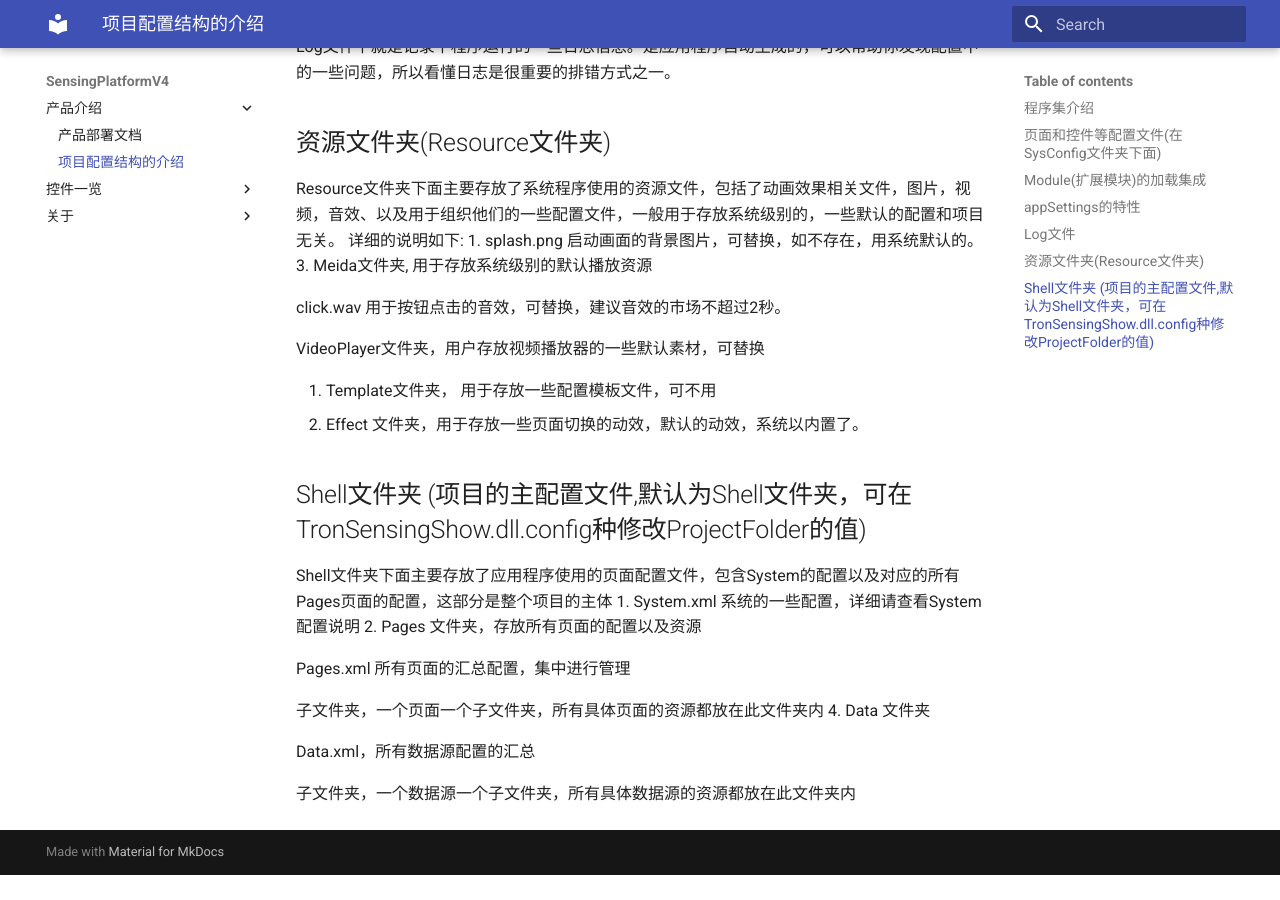
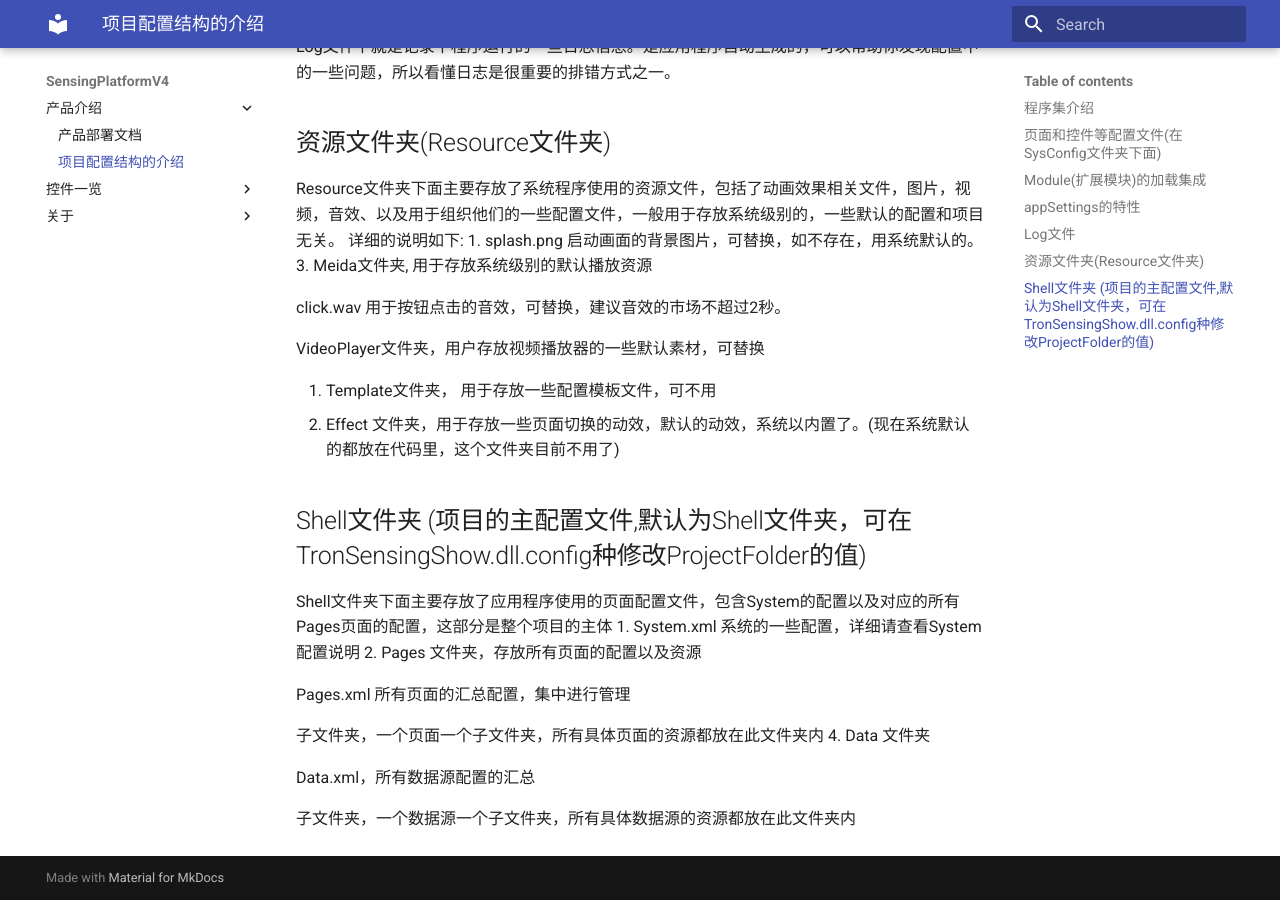
Before and after one commit to troncell/SensingPlatformDocs, an MkDocs documentation site: the page built from docs/产品介绍/项目配置结构的介绍.md, in a window 1280 px wide and 900 px high, scrolled down 1889 px. Built offline with MkDocs 1.6.1 and Material for MkDocs 9.7.7, drawn with Linux system fonts in a browser that asks for light colours; before the commit the page ends 2764 px from its top, so only the background shows below that.

Commit message:
Update 项目配置结构的介绍.md

```diff
--- a/docs/产品介绍/项目配置结构的介绍.md
+++ b/docs/产品介绍/项目配置结构的介绍.md
@@ -86,7 +86,7 @@ Resource文件夹下面主要存放了系统程序使用的资源文件，包括
    VideoPlayer文件夹，用户存放视频播放器的一些默认素材，可替换
 
 4. Template文件夹， 用于存放一些配置模板文件，可不用
-5. Effect 文件夹，用于存放一些页面切换的动效，默认的动效，系统以内置了。
+5. Effect 文件夹，用于存放一些页面切换的动效，默认的动效，系统以内置了。(现在系统默认的都放在代码里，这个文件夹目前不用了)
 
 ## Shell文件夹 (项目的主配置文件,默认为Shell文件夹，可在TronSensingShow.dll.config种修改ProjectFolder的值)
 
```
